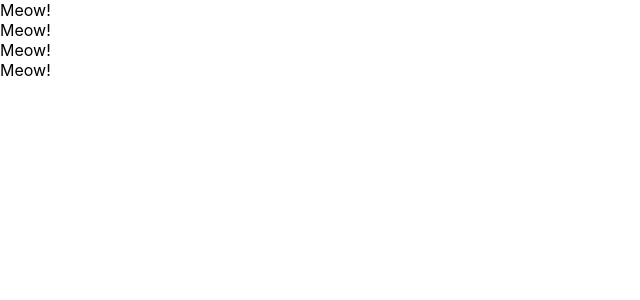
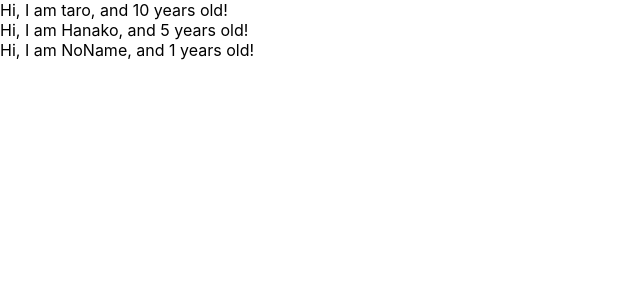
Before and after one commit to HiroyukiShishido/udemy-react-redux-crud-application, a React (Create React App) app: page / in a window 1280 px wide. Shown: the top 300 px of the page, without its empty margins (0-640 px from the left). Built offline with nearby package versions, Linux system fonts and the light colour scheme.

Commit message:
learn props of component

```diff
--- a/src/App.js
+++ b/src/App.js
@@ -1,29 +1,30 @@
 import React from 'react';
-
-//class App extends Component {
-//  render() {
-//    return (
-//      <React.Fragment>
-//        <label htmlFor='bar'>bar</label>
-//        <input type="text" onChange={() => {console.log("I am clicked!")}} />
-//      </React.Fragment>
-//    )
-//  }
-//}
 
 
 const App =() => {
-    return (
-	  <div>
-	    <Cat />
-	    <Cat />
-	    <Cat />
-	    <Cat />
-	  </div>
+	const profiles = [
+		{ name: "taro", age: 10 },
+		{ name: "Hanako", age: 5 },
+		{ name: "NoName" }
+	]
+
+	return (
+		<div>
+		{
+			profiles.map((profile, index) => {
+				return <User name={profile.name} age={profile.age} key={index}/>
+			})
+		}
+		</div>
 	)
 }
 
-const Cat = () => {
-	return <div>Meow!</div>
+const User = (props) => {
+	return <div>Hi, I am {props.name}, and {props.age} years old!</div>
 }
+
+User.defaultProps = {
+	age: 1
+}
+
 export default App;
```
